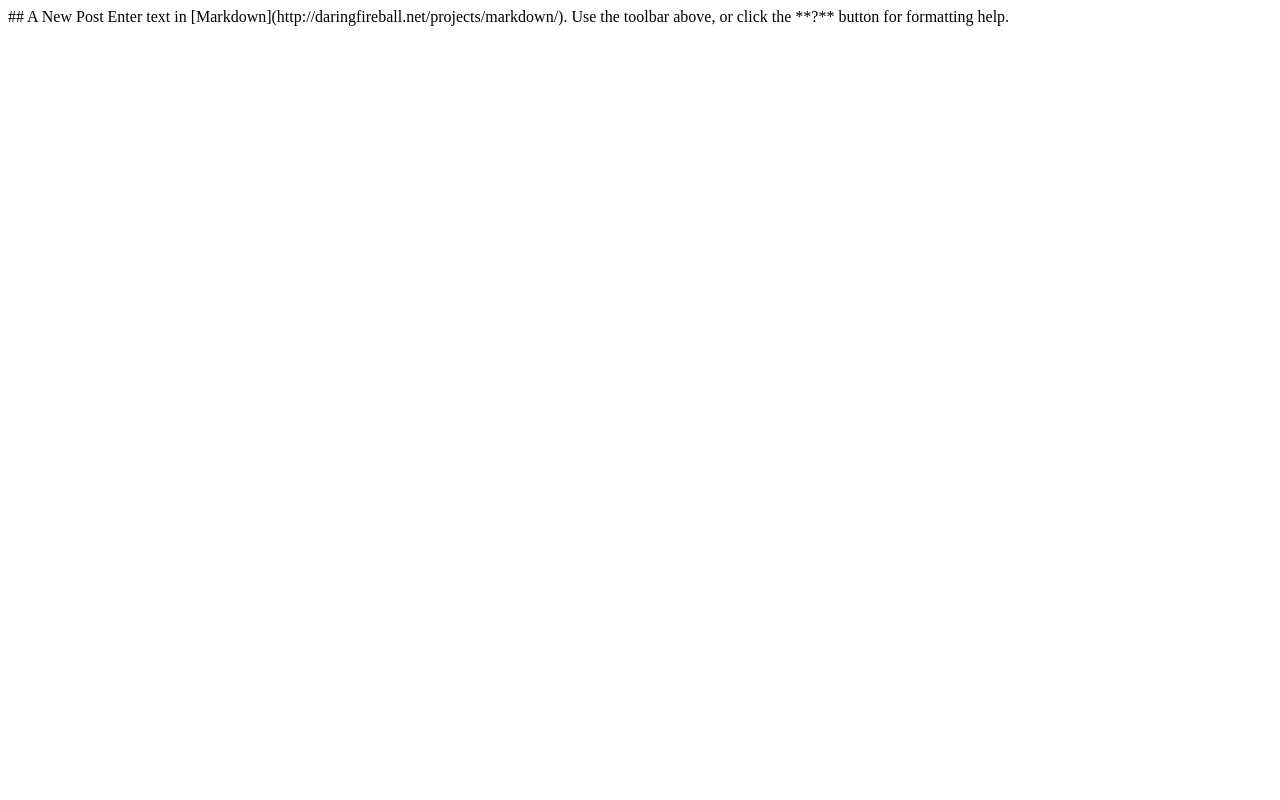
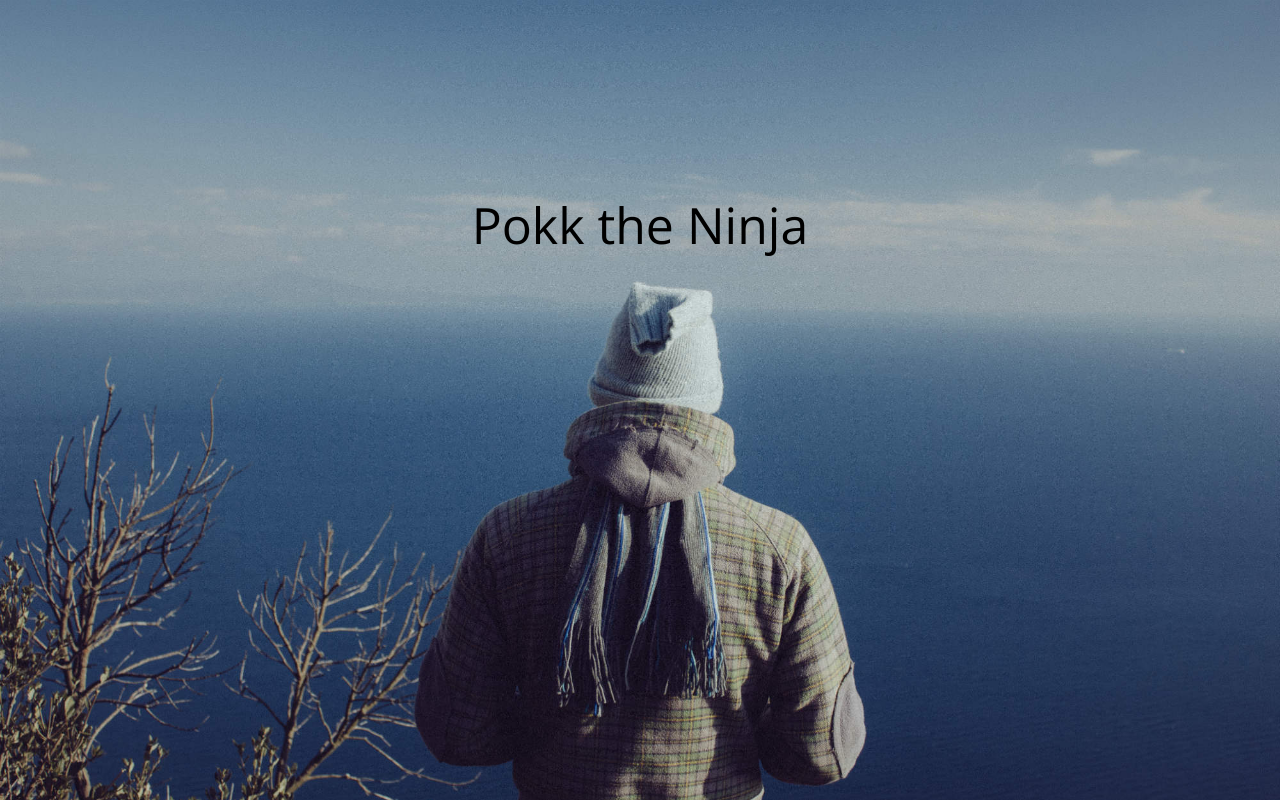
Before and after one commit to pokkninja/pokkninja.github.io, a plain HTML site: page index.html in a window 1280 px wide. Drawn offline with nearby package versions, Linux system fonts and the light colour scheme.

Commit message:
Add start html and background

```diff
--- a/index.html
+++ b/index.html
@@ -1,3 +1,25 @@
-## A New Post
+<!DOCTYPE html>
+<html lang="en">
+<head>
+<meta charset="utf-8">
+<title>Pokk the Ninja</title>
+<meta name="viewport" content="width=device-width,initial-scale=1">
+<link href='//fonts.googleapis.com/css?family=Open+Sans:300italic,400italic,600italic,700italic,800italic,400,300,600,700,800' rel='stylesheet' type='text/css'>
+<style>
+    html {
+      background: url('background.jpg');
+      background-size: cover;
+      text-align: center;
+    }
 
-Enter text in [Markdown](http://daringfireball.net/projects/markdown/). Use the toolbar above, or click the **?** button for formatting help.
+    h1 {
+        font: 50px / 1 "Open Sans";
+        margin: 200px auto;
+    }
+</style>
+
+</head>
+<body>
+    <h1>Pokk the Ninja</h1>
+</body>
+</html>
```
Also changed, not shown: background.jpg (added), 1 other file.
